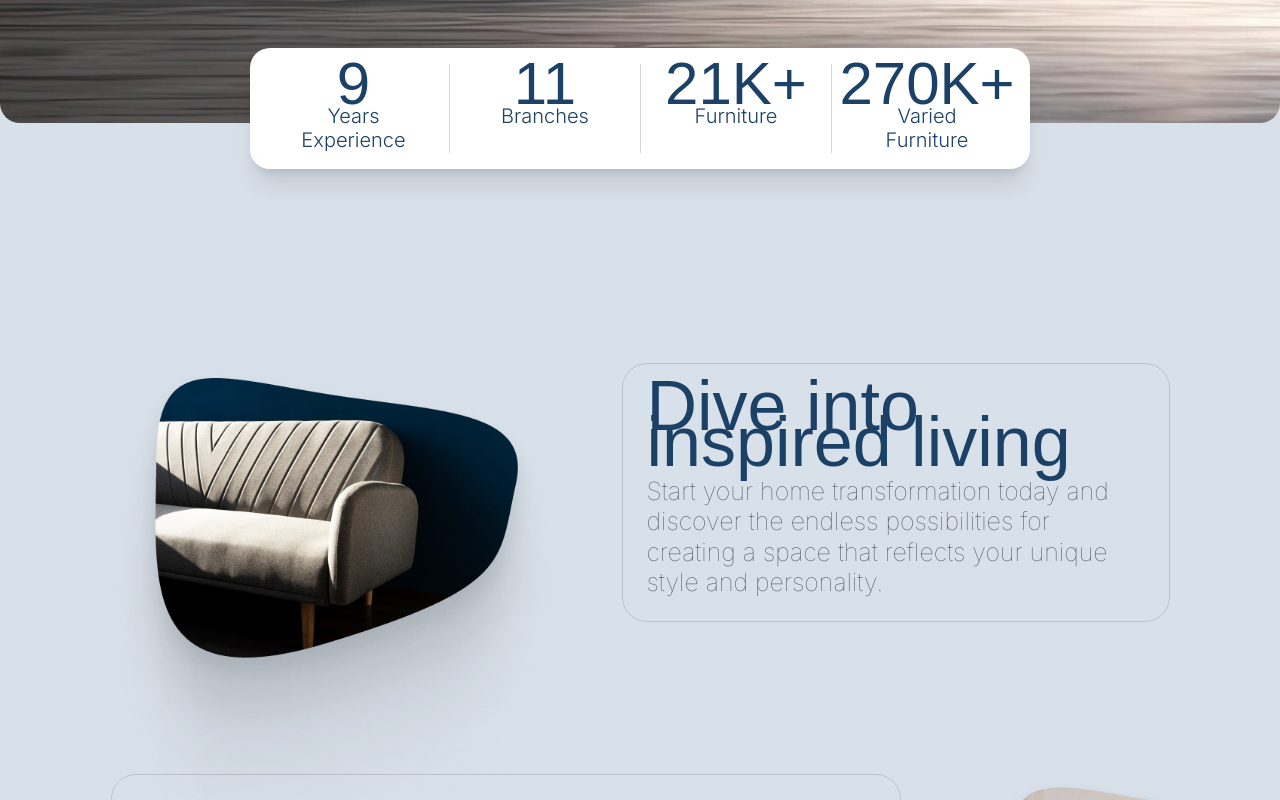
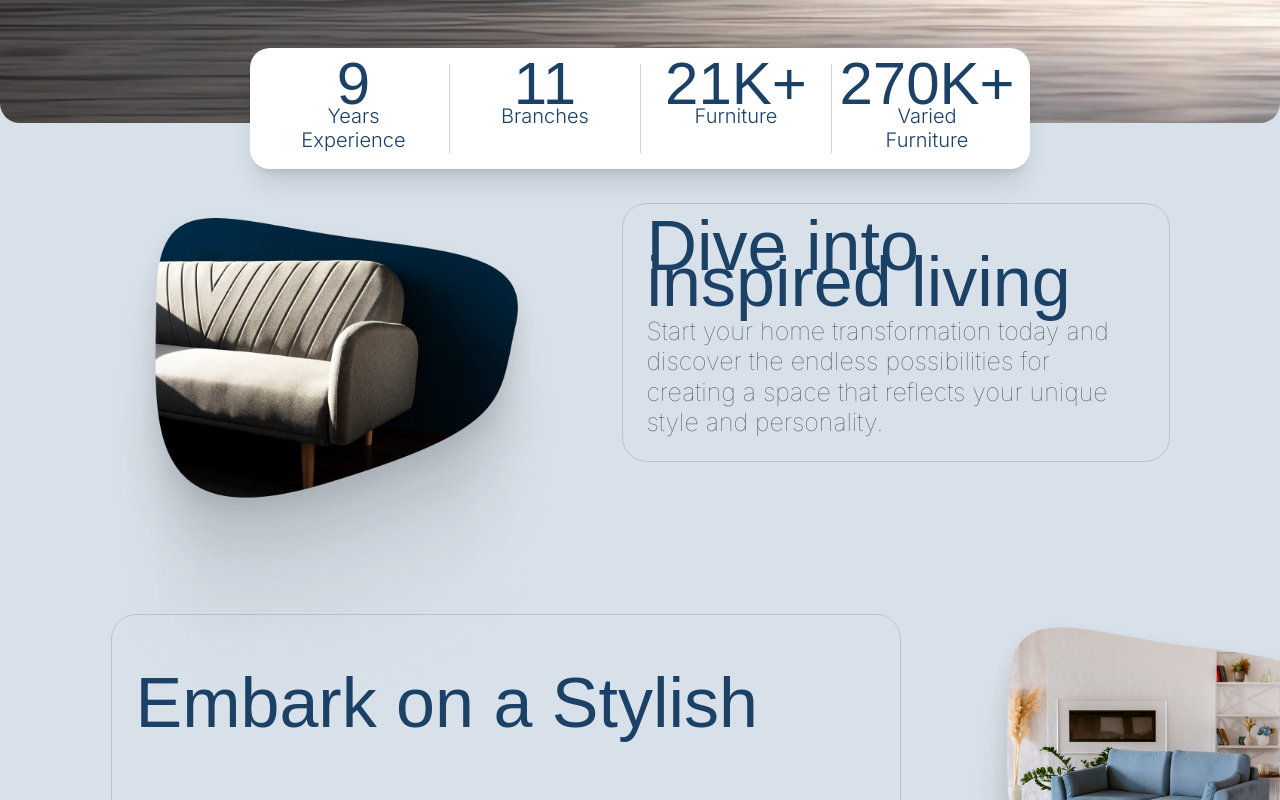
Before and after one commit to Deataye/Solace-repo, a React (Vite) app: page / in a window 1280 px wide. Shown: the part 820-1620 px from the top of the page. Built offline with nearby package versions, Linux system fonts and the light colour scheme; a web font is replaced by a local one.

Commit message:
last of us

```diff
--- a/src/components/InspirationSection.jsx
+++ b/src/components/InspirationSection.jsx
@@ -4,7 +4,7 @@
 
 const InspirationSection = () => {
   return (
-    <div className="bg-[rgba(216,224,233,1)] pt-3 w-full lg:pt-40 pb-0  ">
+    <div className="bg-[rgba(216,224,233,1)] pt-3 w-full lg:pt-0 pb-0  ">
       <div className="container lg:mx-auto  lg:max-w-[1059px] py-20">
         <div className="flex flex-col ">
           {/* First Section */}
```
